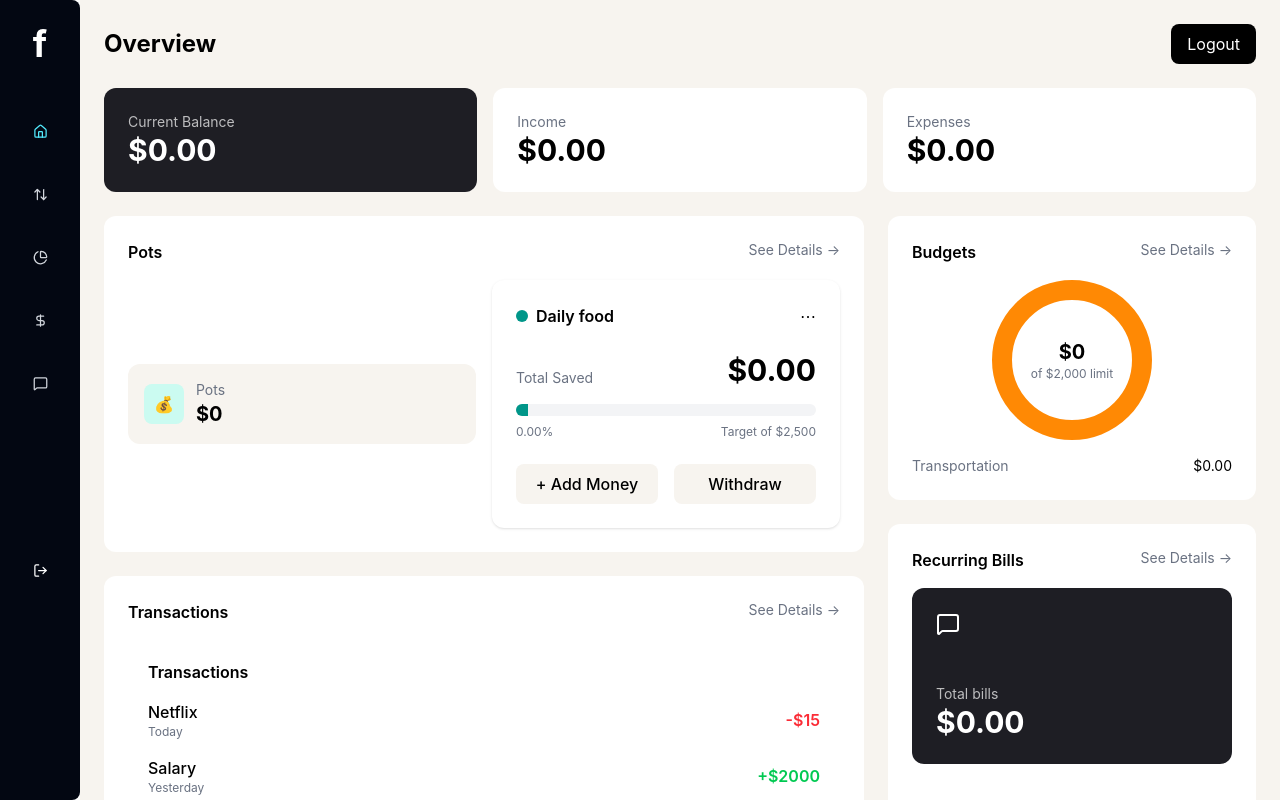
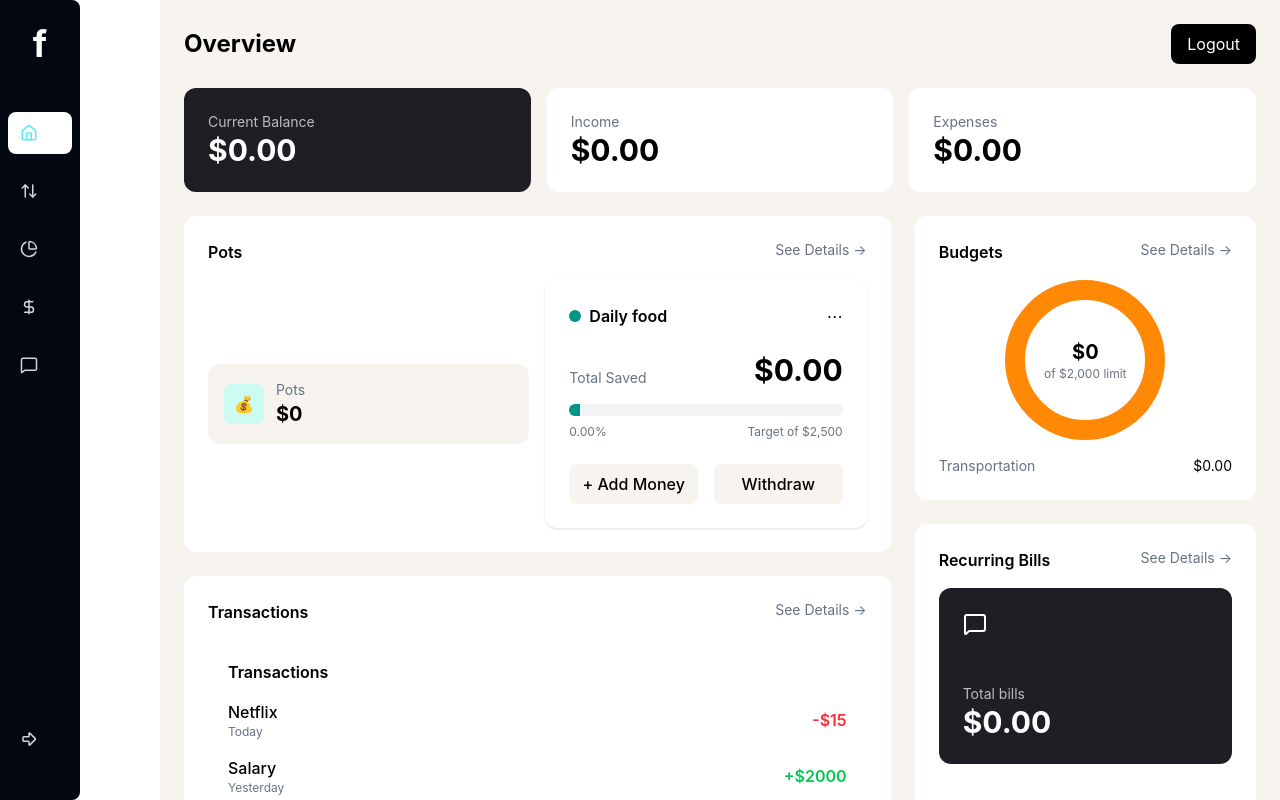
Before and after one commit to Lapidis2/personal_finance_management, a Next.js app: page / in a window 1280 px wide. Shown: the top 800 px of the page. Built offline with nearby package versions, Linux system fonts and the light colour scheme.

Commit message:
updating sidebar expansion

```diff
--- a/app/budgets/page.tsx
+++ b/app/budgets/page.tsx
@@ -1,11 +1,10 @@
 import BudgetCard from "@/components/cards/budget"
-import Sidebar from "@/components/layout/SideBar"
 import SpendingSummary from "@/components/spendSummary"
 
 export default function BudgetsPage() {
   return (
    <div className="lg:ml-20">
-    <Sidebar/>
+
      <div className="p-8">
       {/* Header */}
       <div className="flex justify-between items-center mb-8">
--- a/app/layout.tsx
+++ b/app/layout.tsx
@@ -1,12 +1,40 @@
-import './globals.css'
+"use client";
+
+import "./globals.css";
+import { useState, useEffect } from "react";
+import Sidebar from "@/components/layout/SideBar";
+
 export default function RootLayout({
   children,
 }: {
-  children: React.ReactNode
+  children: React.ReactNode;
 }) {
+
+  const [expanded, setExpanded] = useState(() => {
+    if (typeof window === "undefined") return false;
+    return localStorage.getItem("sidebar-expanded") === "true";
+  });
+
+
+  useEffect(() => {
+    localStorage.setItem("sidebar-expanded", expanded.toString());
+  }, [expanded]);
+
   return (
     <html lang="en">
-      <body>{children}</body>
+      <body>
+        <div className="flex">
+          <Sidebar expanded={expanded} setExpanded={setExpanded} />
+
+          <main
+            className={`flex-1 transition-all duration-300 ${
+              expanded ? "lg:ml-56" : "lg:ml-20"
+            }`}
+          >
+            {children}
+          </main>
+        </div>
+      </body>
     </html>
-  )
+  );
 }
--- a/app/page.tsx
+++ b/app/page.tsx
@@ -2,13 +2,13 @@ import PotCard from "@/components/cards/pots";
 
 import TransactionsCard from "@/components/cards/TransactionCard";
 import BillsSummaryCard from "@/components/cards/bills";
-import Sidebar from "@/components/layout/SideBar";
+
 
 
 export default function HomePage() {
   return (
    <div className="lg:ml-20 ">
-      <Sidebar />
+
      <div className="bg-[#F7F4EF] min-h-screen p-6">
 
       {/* HEADER */}
--- a/app/pots/page.tsx
+++ b/app/pots/page.tsx
@@ -1,10 +1,10 @@
 import PotCard from "@/components/cards/pots"
-import Sidebar from "@/components/layout/SideBar"
+
 
 export default function PotsPage() {
   return (
 <div className="lg:ml-20">
-    <Sidebar/>
+
         <div className="p-8">
       <div className="flex justify-between items-center mb-8">
         <h1 className="text-3xl font-bold">Pots</h1>
--- a/app/recurring-bills/page.tsx
+++ b/app/recurring-bills/page.tsx
@@ -1,11 +1,11 @@
 import BillsSummaryCard from "@/components/cards/bills"
 import BillsTable from "@/components/billTable"
-import Sidebar from "@/components/layout/SideBar"
+
 
 export default function RecurringBillsPage() {
   return (
  <div className="lg:ml-20">
-  <Sidebar/>
+
      <div className="p-8">
       <h1 className="text-3xl font-bold mb-8">Recurring Bills</h1>
 
--- a/app/transactions/page.tsx
+++ b/app/transactions/page.tsx
@@ -1,12 +1,12 @@
 'use client';
 
-import Sidebar from "@/components/layout/SideBar";
+
 
 export default function TransactionsPage() {
   return (
     <div className="lg:ml-20">
 
-      <Sidebar />
+
        <div className="p-8 bg-[#f5f3f1] min-h-screen">
 
       {/* 🔝 Header */}
--- a/components/layout/SideBar.tsx
+++ b/components/layout/SideBar.tsx
@@ -1,86 +1,102 @@
 "use client";
+
 import {
   ArrowUpDown,
   LucideHome,
   MessageSquare,
   PieChart,
   DollarSignIcon,
-  LogOut,
+  ArrowBigLeft,
+  ArrowBigRight,
+
 } from "lucide-react";
-import { usePathname, useRouter } from "next/navigation";
+
+import { usePathname } from "next/navigation";
 import Link from "next/link";
 
 const navLinks = [
-  {
-    icon: LucideHome,
-    path: "/",
-  },
-  {
-    icon: ArrowUpDown,
-    path: "/transactions",
-  },
-  {
-    icon: PieChart,
-    path: "/budgets",
-  },
-  {
-    icon: DollarSignIcon,
-    path: "/pots",
-  },
-  {
-    icon: MessageSquare,
-    path: "/recurring-bills",
-  },
+  { icon: LucideHome, path: "/", label: "Home" },
+  { icon: ArrowUpDown, path: "/transactions", label: "Transactions" },
+  { icon: PieChart, path: "/budgets", label: "Budgets" },
+  { icon: DollarSignIcon, path: "/pots", label: "Pots" },
+  { icon: MessageSquare, path: "/recurring-bills", label: "Bills" },
 ];
 
-export default function Sidebar() {
+export default function Sidebar( { expanded,setExpanded,}: {expanded: boolean; setExpanded: React.Dispatch<React.SetStateAction<boolean>>;
+}) {
+
   const pathname = usePathname();
-  const router = useRouter();
+
 
   return (
     <>
-   <div className="hidden lg:flex fixed top-0 left-0  h-full w-20 items-center py-6 flex-col bg-gray-950 rounded-tr-lg rounded-br-lg">
+      {/* ===================== DESKTOP ===================== */}
+      <div
+        className={`hidden lg:flex fixed top-0 left-0 h-full flex-col items-center py-6 bg-gray-950 rounded-tr-lg rounded-br-lg transition-all duration-300 ${
+          expanded ? "w-56" : "w-20"
+        }`}
+      >
+
         <div className="text-white text-4xl font-bold">
-        <Link href={"/"}>f</Link>
+          <Link href="/">f</Link>
         </div>
 
-      <div className="items-center flex flex-col space-y-6 justify-center pt-12">
+
+        <div className="flex flex-col space-y-4 pt-12 w-full px-2">
           {navLinks.map((item, index) => {
-
             const Icon = item.icon;
             const isActive = pathname === item.path;
+
             return (
-            <Link
-            href={item.path}
-          key={index}
-           onClick={() => router.push(item.path)}
-           className={`p-3 cursor-pointer  transition ${
+              <Link key={index} href={item.path} className="w-full">
+                <div
+                  className={`flex items-center gap-3 p-3 rounded-lg transition-all duration-200 ${
                     isActive
-            ?"text-cyan-300"
-            :"text-gray-300"
+                      ? "bg-white text-cyan-300"
+                      : "text-gray-300 hover:bg-gray-800"
                   }`}
+                >
+                  <Icon size={18} />
 
-           >
-            <Icon size={15} />
+
+  {expanded && (
+  <span className="text-sm whitespace-nowrap">
+    {item.label}
+  </span>
+)}
+                </div>
               </Link>
-          )
-
+            );
           })}
         </div>
 
-      <div className="text-white text-2xl font-bold mt-40">
-        <Link href={"/login"} ><LogOut size={15} /></Link>
+
+       <div className="mt-auto mb-4 w-full px-2">
+<button
+  onClick={() => setExpanded((prev) => !prev)}
+  className={`flex items-center gap-3 p-3 rounded-lg w-full transition ${
+    expanded
+      ? "bg-white text-cyan-300"
+      : "text-gray-300 hover:bg-gray-800"
+  }`}
+>
+  {expanded ? (
+    <ArrowBigLeft size={18} />
+  ) : (
+    <ArrowBigRight size={18} />
+  )}
+
+  {expanded && (
+    <span className="text-sm whitespace-nowrap">
+      Minimize menu
+    </span>
+  )}
+</button>
 </div>
       </div>
 
-
-
-
-{/* =====================================mobile=============================== */}
+      {/* ===================== MOBILE (UNCHANGED) ===================== */}
       <div className="lg:hidden fixed bottom-0 left-0 h-16 w-full bg-gray-950 rounded-t-lg flex justify-around py-3 items-center">
-
-
-
         {navLinks.map((item, index) => {
           const Icon = item.icon;
           const isActive = pathname === item.path;
@@ -89,16 +105,17 @@ export default function Sidebar() {
             <Link
               href={item.path}
               key={index}
-        className="flex-1 h-full flex items-center justify-center relative ml-2  "
+              className="flex-1 h-full flex items-center justify-center relative ml-2"
             >
               <div
                 className={`flex flex-col items-center justify-center w-full h-full transition ${
-            isActive ? "text-cyan-300 bg-white h-1 mb-0 rounded-t-lg" : "text-gray-300"
+                  isActive
+                    ? "text-cyan-300 bg-white h-1 mb-0 rounded-t-lg"
+                    : "text-gray-300"
                 }`}
               >
                 <Icon size={18} />
               </div>
-
 
               {isActive && (
                 <span className="absolute bottom-0 left-0 w-full h-1 bg-cyan-300" />
@@ -107,13 +124,6 @@ export default function Sidebar() {
           );
         })}
       </div>
-
-
-
-
-
-
-
     </>
-)
+  );
 }
```
Lines whose indentation alone changed are shown as unchanged.
